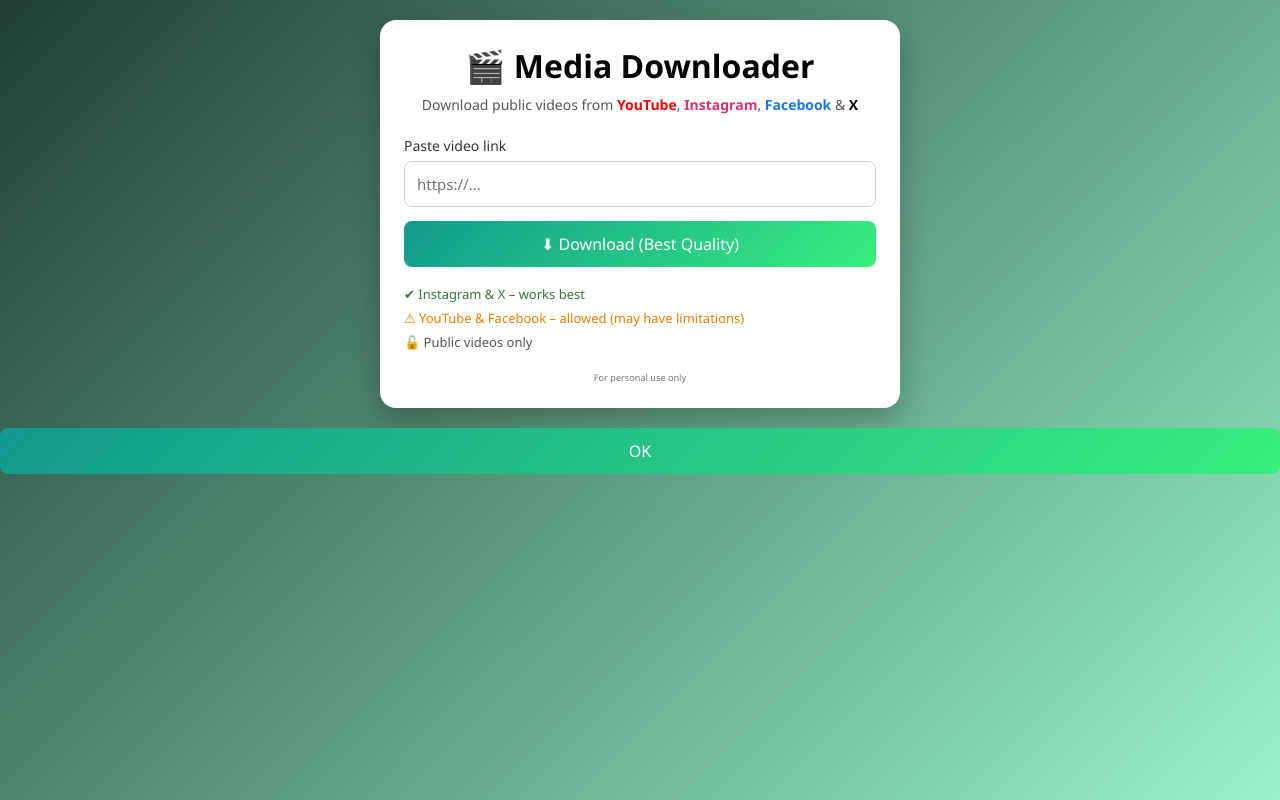
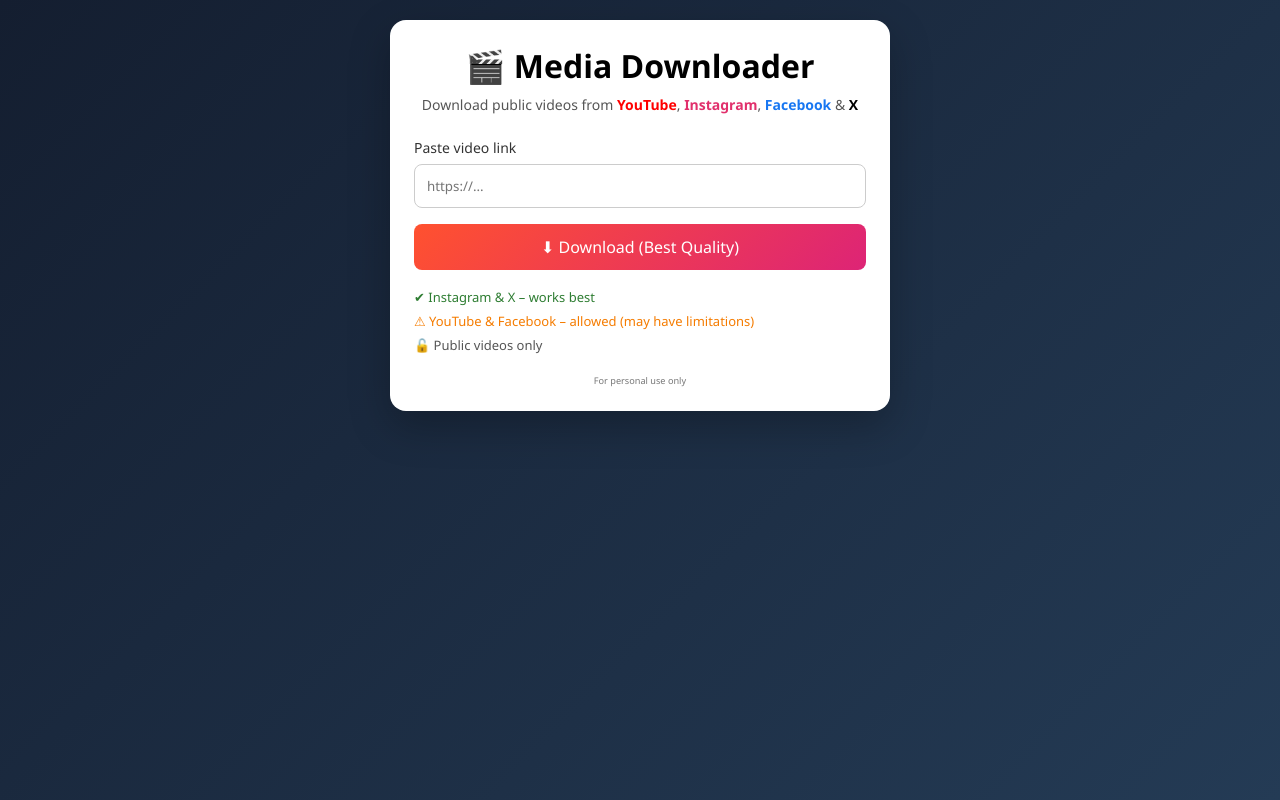
Before and after one commit to harinathreddy810/Media-downloader, a FastAPI app: page / in a window 1280 px wide. Run offline with FastAPI, Linux system fonts and the light colour scheme.

Commit message:
Updated Frontend-2

```diff
--- a/static/style.css
+++ b/static/style.css
@@ -2,16 +2,16 @@
     box-sizing: border-box;
     margin: 0;
     padding: 0;
-    font-family: "Segoe UI", Arial, sans-serif;
+    font-family: "Segoe UI", Roboto, Arial, sans-serif;
 }
 
 /* Background */
 body {
-    background: linear-gradient(135deg, #1f4037, #99f2c8);
+    background: linear-gradient(135deg, #141e30, #243b55);
     min-height: 100vh;
 }
 
-/* Centering */
+/* Center */
 .page {
     display: flex;
     justify-content: center;
@@ -26,7 +26,7 @@
     max-width: 420px;
     padding: 24px;
     border-radius: 16px;
-    box-shadow: 0 12px 30px rgba(0,0,0,0.25);
+    box-shadow: 0 15px 40px rgba(0,0,0,0.25);
 }
 
 /* Header */
@@ -43,39 +43,39 @@
 }
 
 /* Platform colors */
-.yt { color: #ff0000; font-weight: bold; }
-.ig { color: #e1306c; font-weight: bold; }
-.fb { color: #1877f2; font-weight: bold; }
-.x  { color: #000000; font-weight: bold; }
+.highlight {
+    font-weight: bold;
+}
+.yt { color: #ff0000; }
+.ig { color: #e1306c; }
+.fb { color: #1877f2; }
+.x  { color: #000000; }
 
 /* Form */
 label {
     font-size: 14px;
     color: #333;
-    margin-top: 12px;
-    display: block;
 }
 
-input, select {
+input {
     width: 100%;
     padding: 12px;
     margin-top: 6px;
-    margin-bottom: 14px;
+    margin-bottom: 16px;
     border-radius: 8px;
     border: 1px solid #ccc;
-    font-size: 15px;
 }
 
-input:focus, select:focus {
+input:focus {
     outline: none;
-    border-color: #1f4037;
+    border-color: #2575fc;
 }
 
 /* Button */
 button {
     width: 100%;
     padding: 12px;
-    background: linear-gradient(135deg, #11998e, #38ef7d);
+    background: linear-gradient(135deg, #ff512f, #dd2476);
     color: white;
     border: none;
     border-radius: 8px;
@@ -89,7 +89,7 @@
     box-shadow: 0 8px 18px rgba(0,0,0,0.25);
 }
 
-/* Info section */
+/* Info */
 .info {
     margin-top: 18px;
     font-size: 13px;
@@ -107,16 +107,42 @@
     color: #777;
 }
 
-/* Tablet */
+/* Popup */
+.popup {
+    position: fixed;
+    inset: 0;
+    background: rgba(0,0,0,0.6);
+    display: flex;
+    justify-content: center;
+    align-items: center;
+}
+
+.popup.hidden {
+    display: none;
+}
+
+.popup-box {
+    background: #fff;
+    padding: 20px;
+    border-radius: 10px;
+    width: 90%;
+    max-width: 320px;
+    text-align: center;
+}
+
+.popup-box button {
+    margin-top: 12px;
+    padding: 8px 16px;
+    background: #2575fc;
+    border: none;
+    border-radius: 6px;
+    color: #fff;
+    cursor: pointer;
+}
+
+/* Responsive */
 @media (min-width: 768px) {
     .card {
-        max-width: 480px;
+        max-width: 500px;
     }
 }
-
-/* Laptop */
-@media (min-width: 1024px) {
-    .card {
-        max-width: 520px;
-    }
-}
```
